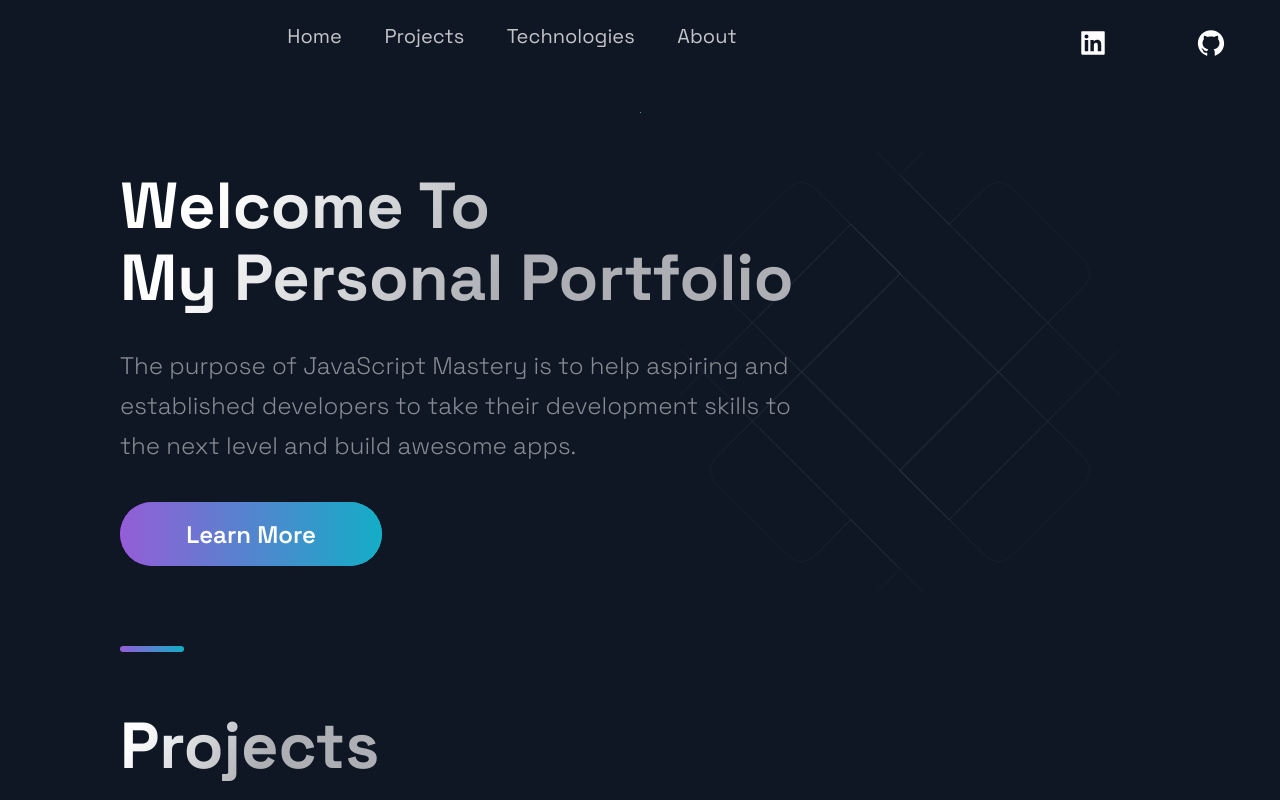
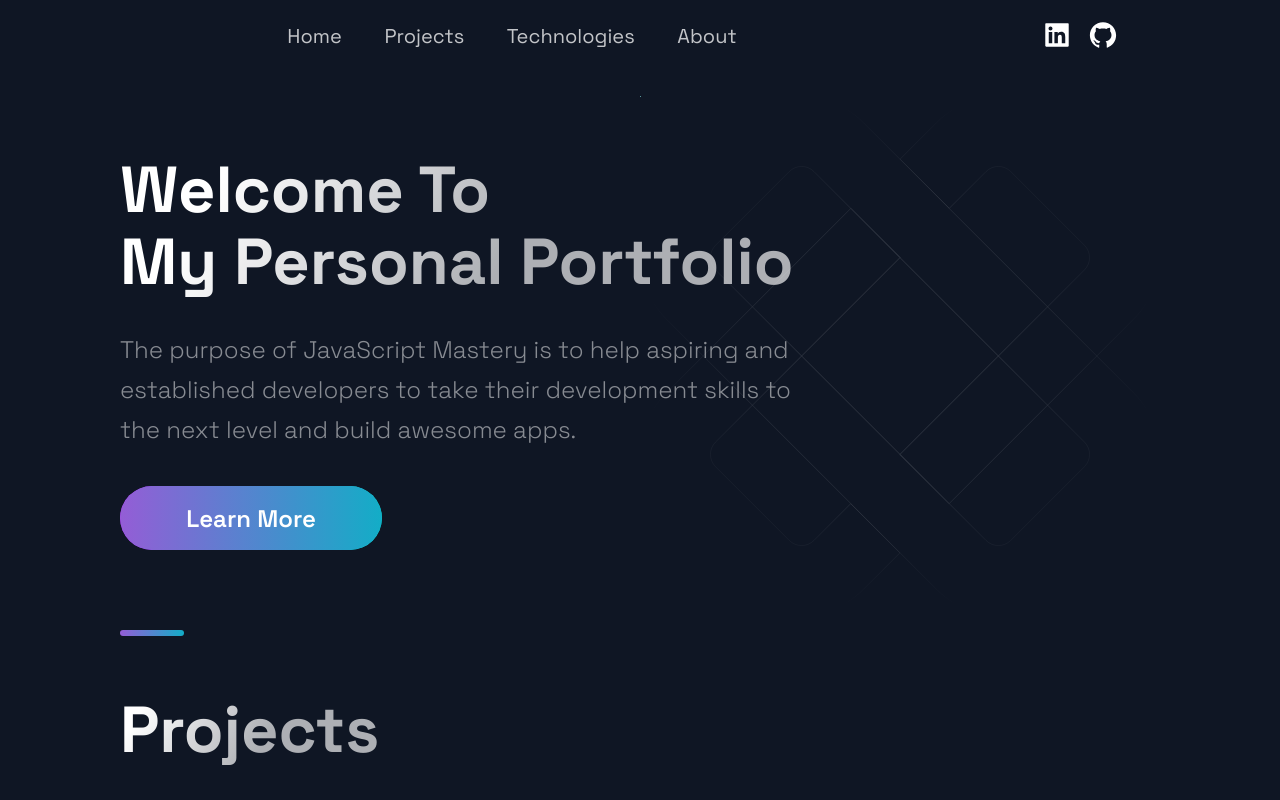
Before and after one commit to JanZaion/jan-zaion-web, a Next.js app: page / in a window 1280 px wide. Shown: the top 800 px of the page. Built offline with nearby package versions, Linux system fonts and the light colour scheme.

Commit message:
fix social icons header display

```diff
--- a/src/components/Header/HeaderStyles.js
+++ b/src/components/Header/HeaderStyles.js
@@ -36,7 +36,8 @@ export const Div2 = styled.div`
 `;
 export const Div3 = styled.div`
   grid-area: 1 / 5 / 2 / 6;
-  display: flex;
+  display: block;
+  /* display: flex; */
   justify-content: space-around;
   align-items: center;
   @media ${(props) => props.theme.breakpoints.sm} {
@@ -107,18 +108,16 @@ export const NavProductsIcon = styled(IoIosArrowDropdown)`
   }
 `;
 
-
 // Social Icons
 
 export const SocialIcons = styled.a`
-transition: 0.3s ease;
-color: white;
-border-radius: 50px;
+  transition: 0.3s ease;
+  color: white;
+  border-radius: 50px;
   padding: 8px;
-&:hover {
+  &:hover {
     background-color: #212d45;
     transform: scale(1.2);
     cursor: pointer;
-
   }
-`
+`;
```
